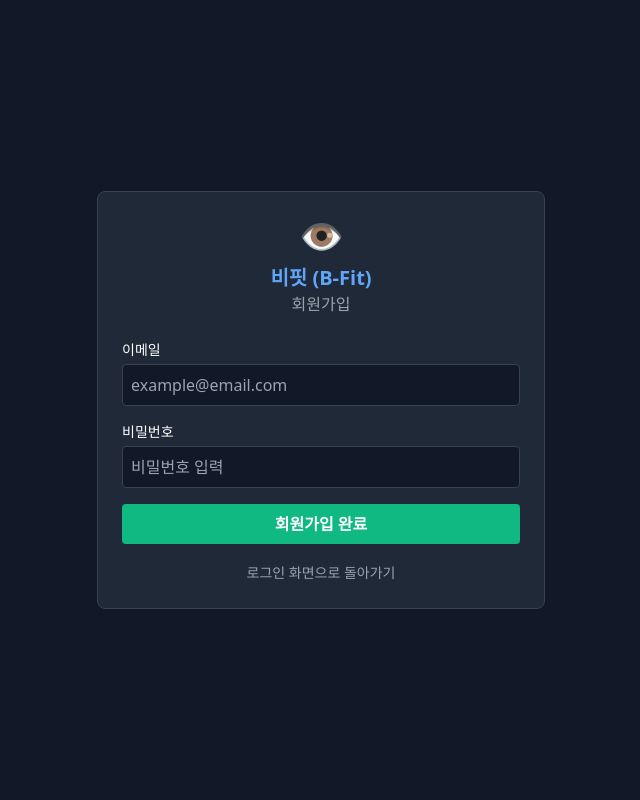
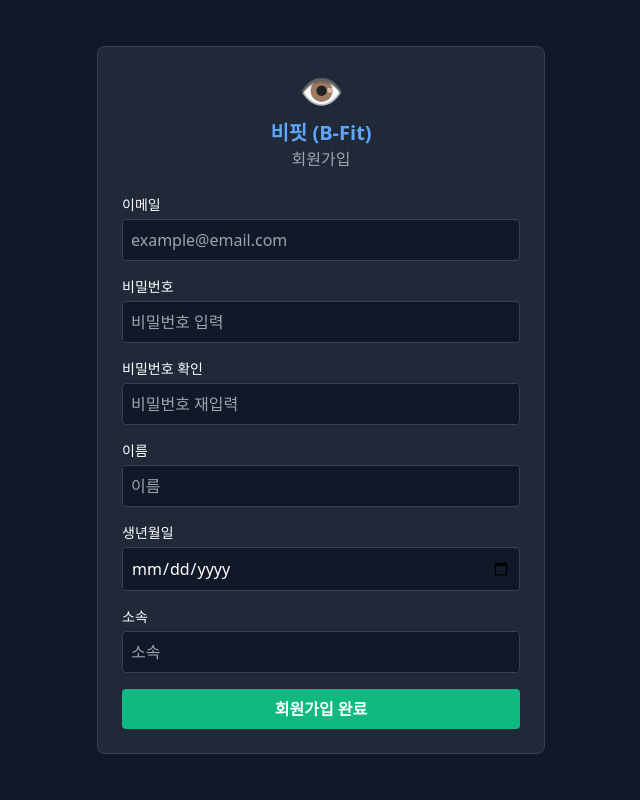
Before and after one commit to DHLee88-alt/bfit-server, a Flask app: template templates/signup.html in a window 1280 px wide. Shown: the whole page, without its empty margins (319-959 px from the left). Run offline with Flask 3, Linux system fonts and the light colour scheme; the template is opened without the code that fills it, so the values that code supplies are empty.

Commit message:
Add name, birth, affiliation fields to signup

```diff
--- a/server.py
+++ b/server.py
@@ -8,7 +8,7 @@ CORS(app)
 
 DB_PATH = 'users.db'
 
-# ✅ DB 초기화
+# ✅ DB 초기화 (추가 컬럼 포함)
 def init_db():
     conn = sqlite3.connect(DB_PATH)
     c = conn.cursor()
@@ -16,6 +16,9 @@ def init_db():
         CREATE TABLE IF NOT EXISTS users (
             id TEXT PRIMARY KEY,
             password TEXT NOT NULL,
+            name TEXT,
+            birth TEXT,
+            affiliation TEXT,
             exercise_count INTEGER DEFAULT 0,
             last_exercise_date TEXT
         )
@@ -23,25 +26,25 @@ def init_db():
     conn.commit()
     conn.close()
 
-# ✅ HTML 페이지 렌더링 라우팅
+# ✅ HTML 페이지 렌더링
 @app.route('/')
 def root():
     return render_template('login.html')
+
+@app.route('/login.html')
+def login_page():
+    return render_template('login.html')
+
+@app.route('/signup.html')
+def signup_page():
+    return render_template('signup.html')
 
 @app.route('/home.html')
 def home_page():
     return render_template('home.html')
 
-@app.route('/signup.html')
-def signup_page():
-    return render_template('signup.html')
-
-@app.route('/login.html')
-def login_page():
-    return render_template('login.html')
-
 @app.route('/exercise-selection.html')
-def selection_page():
+def select_page():
     return render_template('exercise-selection.html')
 
 @app.route('/exercise.html')
@@ -52,28 +55,35 @@ def exercise_page():
 def stats_page():
     return render_template('stats.html')
 
-# ✅ 회원가입
+
+# ✅ 회원가입 API
 @app.route('/signup', methods=['POST'])
 def signup():
     data = request.json
     user_id = data.get('id')
     password = data.get('password')
+    name = data.get('name')
+    birth = data.get('birth')
+    affiliation = data.get('affiliation')
 
-    if not user_id or not password:
-        return jsonify({"success": False, "message": "필수 데이터 없음"})
+    if not user_id or not password or not name or not birth or not affiliation:
+        return jsonify({"success": False, "message": "모든 항목을 입력해주세요."})
 
     conn = sqlite3.connect(DB_PATH)
     c = conn.cursor()
     c.execute('SELECT * FROM users WHERE id = ?', (user_id,))
     if c.fetchone():
         conn.close()
-        return jsonify({"success": False, "message": "이미 존재하는 아이디"})
+        return jsonify({"success": False, "message": "이미 존재하는 아이디입니다."})
 
-    c.execute('INSERT INTO users (id, password, exercise_count, last_exercise_date) VALUES (?, ?, 0, NULL)', (user_id, password))
+    c.execute('''
+        INSERT INTO users (id, password, name, birth, affiliation)
+        VALUES (?, ?, ?, ?, ?)
+    ''', (user_id, password, name, birth, affiliation))
     conn.commit()
     conn.close()
 
-    return jsonify({"success": True, "message": "회원가입 성공"})
+    return jsonify({"success": True, "message": "회원가입 성공!"})
 
 # ✅ 로그인
 @app.route('/login', methods=['POST'])
@@ -89,9 +99,9 @@ def login():
     conn.close()
 
     if result and result[0] == password:
-        return jsonify({"success": True, "message": "로그인 성공"})
+        return jsonify({"success": True})
     else:
-        return jsonify({"success": False, "message": "아이디 또는 비밀번호가 일치하지 않습니다"})
+        return jsonify({"success": False, "message": "아이디 또는 비밀번호가 일치하지 않습니다."})
 
 # ✅ 운동 기록 저장
 @app.route('/save-exercise', methods=['POST'])
@@ -114,7 +124,7 @@ def save_exercise():
     conn.commit()
     conn.close()
 
-    return jsonify({"success": True, "message": "운동 기록 저장 완료"})
+    return jsonify({"success": True})
 
 # ✅ 운동 기록 조회
 @app.route('/get-exercise-data', methods=['GET'])
--- a/templates/signup.html
+++ b/templates/signup.html
@@ -5,48 +5,50 @@
   <meta name="viewport" content="width=device-width, initial-scale=1.0"/>
   <title>비핏 (B-Fit) - 회원가입</title>
   <link href="https://cdn.jsdelivr.net/npm/tailwindcss@2.2.19/dist/tailwind.min.css" rel="stylesheet">
+
   <script>
-    function showToast(msg) {
-      const toast = document.getElementById('toast');
-      toast.textContent = msg;
-      toast.classList.remove('hidden');
-      setTimeout(() => toast.classList.add('hidden'), 3000);
-    }
-
     async function handleSignup(e) {
       e.preventDefault();
-      const email = document.getElementById('signup-email').value;
-      const pw = document.getElementById('signup-pw').value;
 
-      if (!email || !pw) {
-        showToast('모든 항목을 입력해주세요.');
+      const email = document.getElementById("signup-email").value;
+      const pw = document.getElementById("signup-pw").value;
+      const pwConfirm = document.getElementById("signup-pw-confirm").value;
+      const name = document.getElementById("signup-name").value;
+      const birth = document.getElementById("signup-birth").value;
+      const affiliation = document.getElementById("signup-affiliation").value;
+
+      if (!email || !pw || !pwConfirm || !name || !birth || !affiliation) {
+        alert("모든 항목을 입력해주세요.");
+        return;
+      }
+
+      if (pw !== pwConfirm) {
+        alert("비밀번호가 일치하지 않습니다.");
         return;
       }
 
       try {
-        const response = await fetch('https://bfit-server.onrender.com/signup', {
-          method: 'POST',
-          headers: {
-            'Content-Type': 'application/json'
-          },
+        const response = await fetch("https://bfit-server.onrender.com/signup", {
+          method: "POST",
+          headers: { "Content-Type": "application/json" },
           body: JSON.stringify({
             id: email,
-            password: pw
+            password: pw,
+            name,
+            birth,
+            affiliation
           })
         });
 
         const result = await response.json();
-
         if (result.success) {
-          showToast('회원가입 성공!');
-          setTimeout(() => {
-            window.location.href = 'login.html';
-          }, 1000);
+          alert("회원가입 성공!");
+          window.location.href = "login.html";
         } else {
-          showToast('회원가입 실패: ' + result.message);
+          alert("회원가입 실패: " + result.message);
         }
-      } catch (error) {
-        showToast('서버 연결 실패');
+      } catch (err) {
+        alert("서버 오류가 발생했습니다.");
       }
     }
   </script>
@@ -54,7 +56,6 @@
 
 <body class="bg-gray-900 text-white min-h-screen flex items-center justify-center">
   <div class="w-full max-w-md p-6 bg-gray-800 rounded-lg border border-gray-700">
-
     <div class="text-center mb-6">
       <div class="text-4xl mb-2">👁️</div>
       <div class="text-xl font-bold text-blue-400">비핏 (B-Fit)</div>
@@ -65,30 +66,43 @@
       <div>
         <label class="block text-sm mb-1" for="signup-email">이메일</label>
         <input type="email" id="signup-email" placeholder="example@email.com"
-               class="w-full p-2 bg-gray-900 border border-gray-700 rounded text-white">
+               class="w-full p-2 bg-gray-900 border border-gray-700 rounded text-white" required>
       </div>
 
       <div>
         <label class="block text-sm mb-1" for="signup-pw">비밀번호</label>
         <input type="password" id="signup-pw" placeholder="비밀번호 입력"
-               class="w-full p-2 bg-gray-900 border border-gray-700 rounded text-white">
+               class="w-full p-2 bg-gray-900 border border-gray-700 rounded text-white" required>
+      </div>
+
+      <div>
+        <label class="block text-sm mb-1" for="signup-pw-confirm">비밀번호 확인</label>
+        <input type="password" id="signup-pw-confirm" placeholder="비밀번호 재입력"
+               class="w-full p-2 bg-gray-900 border border-gray-700 rounded text-white" required>
+      </div>
+
+      <div>
+        <label class="block text-sm mb-1" for="signup-name">이름</label>
+        <input type="text" id="signup-name" placeholder="이름"
+               class="w-full p-2 bg-gray-900 border border-gray-700 rounded text-white" required>
+      </div>
+
+      <div>
+        <label class="block text-sm mb-1" for="signup-birth">생년월일</label>
+        <input type="date" id="signup-birth"
+               class="w-full p-2 bg-gray-900 border border-gray-700 rounded text-white" required>
+      </div>
+
+      <div>
+        <label class="block text-sm mb-1" for="signup-affiliation">소속</label>
+        <input type="text" id="signup-affiliation" placeholder="소속"
+               class="w-full p-2 bg-gray-900 border border-gray-700 rounded text-white" required>
       </div>
 
       <button type="submit" class="w-full py-2 bg-green-500 hover:bg-green-600 rounded font-bold">
         회원가입 완료
       </button>
     </form>
-
-    <div class="mt-4 text-center">
-      <a href="login.html" class="text-sm text-gray-400 hover:text-gray-300">
-        로그인 화면으로 돌아가기
-      </a>
-    </div>
-  </div>
-
-  <!-- 토스트 메시지 -->
-  <div id="toast" class="fixed bottom-4 left-1/2 transform -translate-x-1/2 bg-green-500 text-white px-4 py-2 rounded hidden">
-    토스트 메시지
   </div>
 </body>
 </html>
```
